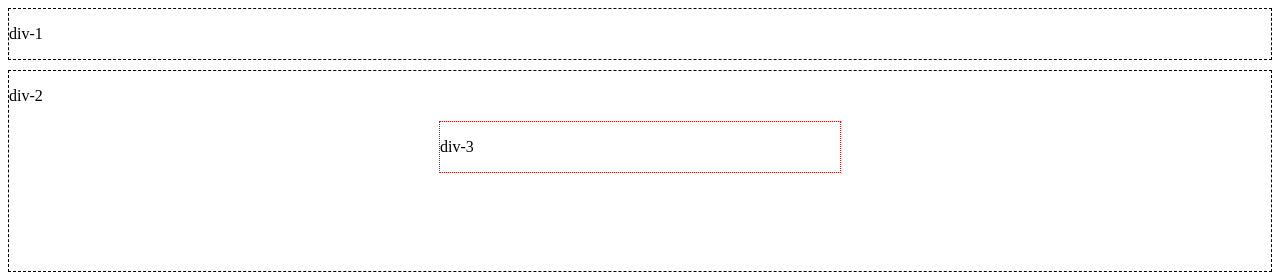
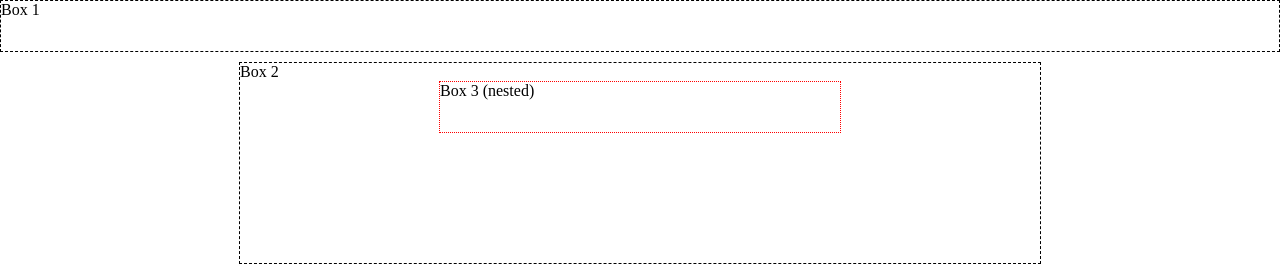
Before and after one commit to BenceUjlaki/box-model-test, a plain HTML site: page index.html in a window 1280 px wide. Drawn offline with Linux system fonts and the light colour scheme.

Commit message:
Rename HTML class properties, add comments to CSS

```diff
--- a/index.html
+++ b/index.html
@@ -5,13 +5,16 @@
     <link rel="stylesheet" href="./resources/style.css" type="text/css">
   </head>
   <body>
-    <div class="div-1">
-      <p>div-1</p>
+<!-- Box 1 -->
+    <div class="box-1">
+      <p>Box 1</p>
     </div>
-    <div class="div-2">
-      <p>div-2</p>
-      <div class="div-3">
-        <p>div-3</p>
+<!-- Box 2 -->
+    <div class="box-2">
+      <p>Box 2</p>
+<!-- Box nested in Box 2  -->
+      <div class="box-3">
+        <p>Box 3 (nested)</p>
       </div>
     </div>
 
--- a/resources/style.css
+++ b/resources/style.css
@@ -1,15 +1,30 @@
-.div-1 {
+/* The code in the example below resets the default margin and padding values of all HTML elements in the web browser.
+It is often the first CSS rule in an external stylesheet. */
+* {
+  margin: 0;
+  padding: 0;
+}
+
+.box-1 {
   height: 50px;
   border: 1px dashed black;
   margin-bottom: 10px;
 }
 
-.div-2 {
+/*The margin property also lets you center content: margin: 0 auto; The 0 sets the top and bottom margins to 0 pixels.
+The auto value instructs the browser to adjust the left and right margins until the element is centered within its containing element.
+
+In order to center an element, a width must be set for that element.
+Otherwise, the width of the div will be automatically set to the full width of its containing element, */
+
+.box-2 {
   height: 200px;
+  width: 800px;
   border: 1px dashed black;
+  margin: 0 auto;
 }
 
-.div-3 {
+.box-3 {
   height: 50px;
   width: 400px;
   border: 1px dotted red;
```
